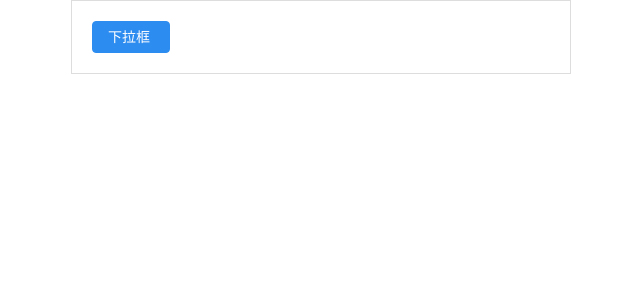
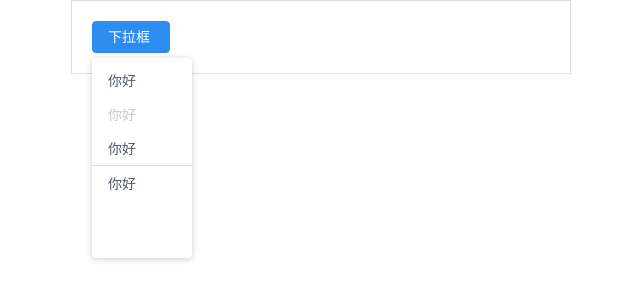
Before and after one commit to whenTheMorningDark/workinteresting, a Vue app: page / in a window 1280 px wide. Both pictures are taken after a click on the button "下拉框". Shown: the top 300 px of the page, without its empty margins (319-959 px from the left). Built offline with nearby package versions, Linux system fonts and the light colour scheme; a small style sheet from the web is missing.

Commit message:
dropdown完善第二次

```diff
--- /dev/null
+++ b/src/components/dropdown/dropdown-item.vue
@@ -0,0 +1,56 @@
+<template>
+  <li :class="classes"
+      @click="handleClick">
+    <slot>
+    </slot>
+  </li>
+</template>
+
+<script>
+const prefixCls = "ka-dropdown-item";
+export default {
+  name: "DropdownItem",
+  props: {
+    name: {
+      type: [String, Number]
+    },
+    disabled: {
+      type: Boolean,
+      default: false
+    },
+    selected: {
+      type: Boolean,
+      default: false
+    },
+    divied: {
+      type: Boolean,
+      default: false
+    }
+  },
+  computed: {
+    classes () {
+      return [
+        `${prefixCls}`,
+        {
+          [`${prefixCls}-disabled`]: this.disabled,
+          [`${prefixCls}-selected`]: this.selected,
+          [`${prefixCls}-divied`]: this.divied
+        }
+      ]
+    }
+  },
+  methods: {
+    handleClick () {
+      if (this.disabled) {
+        return
+      }
+      const $parent = this.$utils.findComponentUpward(this, "dropdown");
+      console.log($parent);
+      $parent.$emit("on-click", this.name);
+    }
+  }
+}
+</script>
+
+<style>
+</style>
--- /dev/null
+++ b/src/components/dropdown/dropdown-menu.vue
@@ -0,0 +1,10 @@
+<template>
+  <ul class="ka-dropdown-menu">
+    <slot></slot>
+  </ul>
+</template>
+<script>
+export default {
+  name: 'DropdownMenu'
+};
+</script>
--- a/src/components/dropdown/dropdown.vue
+++ b/src/components/dropdown/dropdown.vue
@@ -6,7 +6,9 @@
       <slot></slot>
     </div>
     <Drop v-show="currentVisible"
-          ref="drop"></Drop>
+          ref="drop">
+      <slot name="list"></slot>
+    </Drop>
   </div>
 </template>
 
--- a/src/components/dropdown/index.js
+++ b/src/components/dropdown/index.js
@@ -1,2 +1,6 @@
 import Dropdown from "./dropdown.vue"
+import DropdownMenu from "./dropdown-menu.vue"
+import DropItem from "./dropdown-item"
+Dropdown.DropdownMenu = DropdownMenu;
+Dropdown.DropItem = DropItem;
 export default Dropdown
--- a/src/main.js
+++ b/src/main.js
@@ -18,6 +18,8 @@ Vue.component('Icon', Icon)
 Vue.component('Collapse', Collapse)
 Vue.component('Panel', Collapse.Panel)
 Vue.component('Dropdown', Dropdown)
+Vue.component('DropdownMenu', Dropdown.DropdownMenu)
+Vue.component('DropdownItem', Dropdown.DropItem)
 new Vue({
   router,
   store,
--- a/src/styles/components/dropdown.scss
+++ b/src/styles/components/dropdown.scss
@@ -4,4 +4,43 @@
   .ka-dropdown-rel {
     position: relative;
   }
+
+  .ka-select-dropdown {
+    overflow: hidden;
+    transform-origin: center top
+  }
+
+  .ka-dropdown-menu {
+    min-width: 100px;
+
+    .ka-dropdown-item {
+      margin: 0;
+      line-height: normal;
+      padding: 7px 16px;
+      clear: both;
+      color: #515a6e;
+      font-size: 14px !important;
+      white-space: nowrap;
+      list-style: none;
+      cursor: pointer;
+      transition: background .2s ease-in-out;
+
+      &.ka-dropdown-item-disabled {
+        color: #c5c8ce;
+        cursor: not-allowed;
+
+        &:hover {
+          background: #ffffff !important;
+        }
+      }
+
+      &.ka-dropdown-item-divied {
+        border-bottom: 1px solid #dddddd;
+      }
+
+      &:hover {
+        background: #dddddd;
+      }
+    }
+  }
 }
--- /dev/null
+++ b/src/styles/components/selectDrop.scss
@@ -0,0 +1,10 @@
+.ka-select-dropdown {
+  width: 100px;
+  height: 200px;
+  margin: 5px 0;
+  padding: 5px 0;
+  background-color: #ffffff;
+  box-sizing: border-box;
+  border-radius: 4px;
+  box-shadow: 0 1px 6px rgba(0, 0, 0, .2);
+}
--- a/src/styles/index.scss
+++ b/src/styles/index.scss
@@ -3,3 +3,4 @@
 @import "./components/icon.scss";
 @import "./components/button.scss";
 @import "./components/dropdown.scss";
+@import "./components/selectDrop.scss";
--- a/src/utils/utils.js
+++ b/src/utils/utils.js
@@ -58,6 +58,23 @@ const utils = {
         resolve(imgResult);
       };
     });
+  },
+  // 向上寻找父组件
+  findComponentUpward(context, componentName, componentNames) {
+    if (typeof componentName === "string") {
+      componentNames = [componentName];
+    } else {
+      componentNames = componentName;
+    }
+    let parent = context.$parent; // 找到这个组件的父元素
+    let name = parent.$options.name; //找到父元素的name值
+    while (parent && (!name || componentNames.indexOf(name) < 0)) {
+      parent = parent.$parent
+      if (parent) {
+        name = parent.$options.name;
+      }
+    }
+    return parent;
   }
 }
 export default utils
--- a/src/views/Home.vue
+++ b/src/views/Home.vue
@@ -1,10 +1,18 @@
 <template>
   <div class="home">
-    <Dropdown>
+    <Dropdown @on-click="handleClick">
       <Button type="primary">
         下拉框
         <Icon type="icondown"></Icon>
       </Button>
+      <DropdownMenu slot="list">
+        <DropdownItem name="1">你好</DropdownItem>
+        <DropdownItem name="2"
+                      disabled>你好</DropdownItem>
+        <DropdownItem name="3"
+                      divied>你好</DropdownItem>
+        <DropdownItem name="4">你好</DropdownItem>
+      </DropdownMenu>
     </Dropdown>
   </div>
 </template>
@@ -28,11 +36,8 @@ export default {
     changFun (val) {
       console.log(val);
     },
-    handleClick () {
-      this.isLoading = true;
-      setTimeout(() => {
-        this.isLoading = false;
-      }, 2000)
+    handleClick (name) {
+      console.log(name)
     }
   }
 };
```
